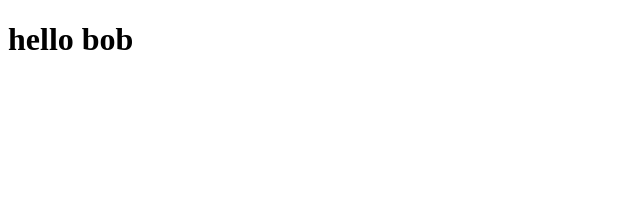
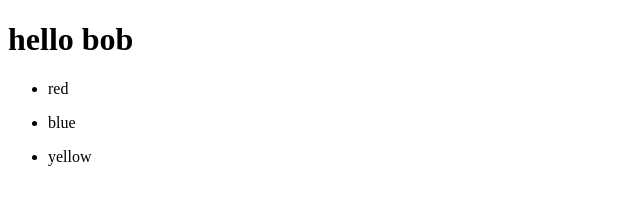
Before and after one commit to StephanRaab/svelte-pokedex, a SvelteKit app: page / in a window 1280 px wide. Shown: the top 216 px of the page, without its empty margins (0-640 px from the left). Built offline with nearby package versions, Linux system fonts and the light colour scheme.

Commit message:
for each loop

```diff
--- a/src/routes/+page.svelte
+++ b/src/routes/+page.svelte
@@ -6,6 +6,16 @@
     greeting: 'hello',
     name: 'bob'
  };
+
+ const data = [
+    "red","blue", "yellow"
+]
 </script>
 
 <h1>{greetingObject.greeting} {greetingObject.name}</h1>
+
+{#each data as color}
+    <ul>
+        <li>{color}</li>
+    </ul>
+{/each}
```
